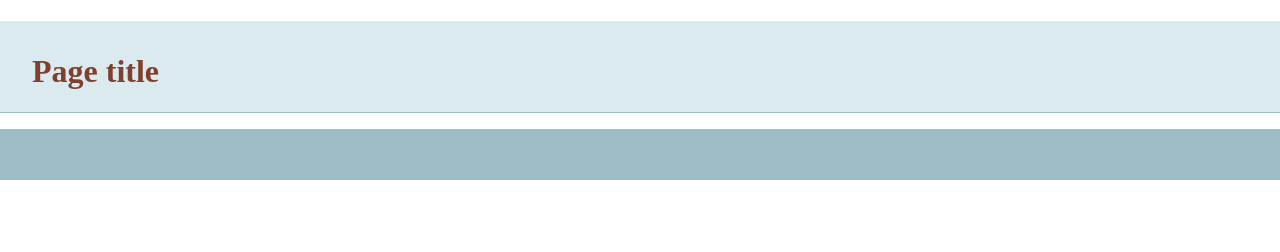
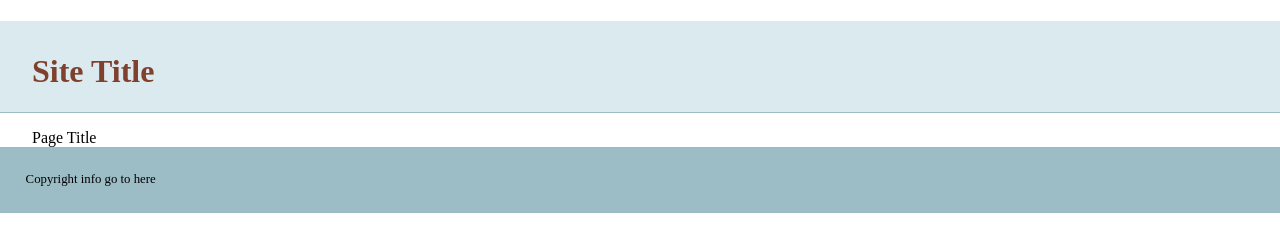
Before and after one commit to a787794739/git-stuff, a plain HTML site: page index.html in a window 1280 px wide. Drawn offline with nearby package versions, Linux system fonts and the light colour scheme.

Commit message:
added more info to index

```diff
--- a/index.html
+++ b/index.html
@@ -14,13 +14,14 @@
     </head>
     <body>
     <header>
-	<h1>Page title</h1>
+	<h1>Site Title</h1>
     </header>
     <nav id="pageNav">
     </nav>
-    <main>
+    <main
+    <h2>Page Title</h2>
     </main>
-    <footer>
+    <footer>Copyright info go to here
     </footer>
         <script>
 //use the modernizr load to load up external scripts. This will load the scripts asynchronously, but the order listed matters. Although it will load all scripts in parallel, it will execute them in the order listed
```
